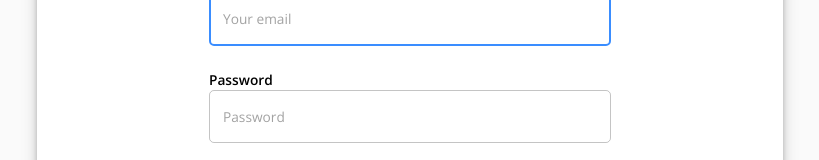
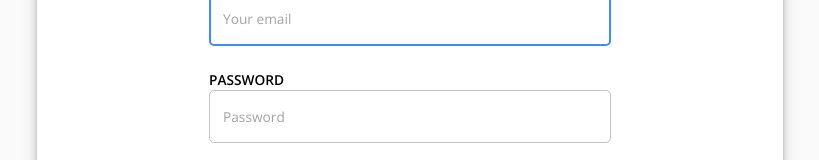
Before and after one commit to hatchways/team-scallops, a React (Create React App) app in the folder client/: page /login in a window 1280 px wide. Shown: the part 264-424 px from the top of the page, without its empty margins (230-1049 px from the left). Built offline with nearby package versions, Linux system fonts and the light colour scheme; no server answers.

Commit message:
Minor changes - 2

```diff
--- a/client/src/pages/Login/LoginForm/LoginForm.tsx
+++ b/client/src/pages/Login/LoginForm/LoginForm.tsx
@@ -71,7 +71,7 @@ export default function Login({ handleSubmit }: Props): JSX.Element {
             variant="outlined"
           />
           <InputLabel htmlFor="password">
-            <Typography className={classes.label}>Password</Typography>
+            <Typography className={classes.label}>PASSWORD</Typography>
           </InputLabel>
           <TextField
             id="password"
```
